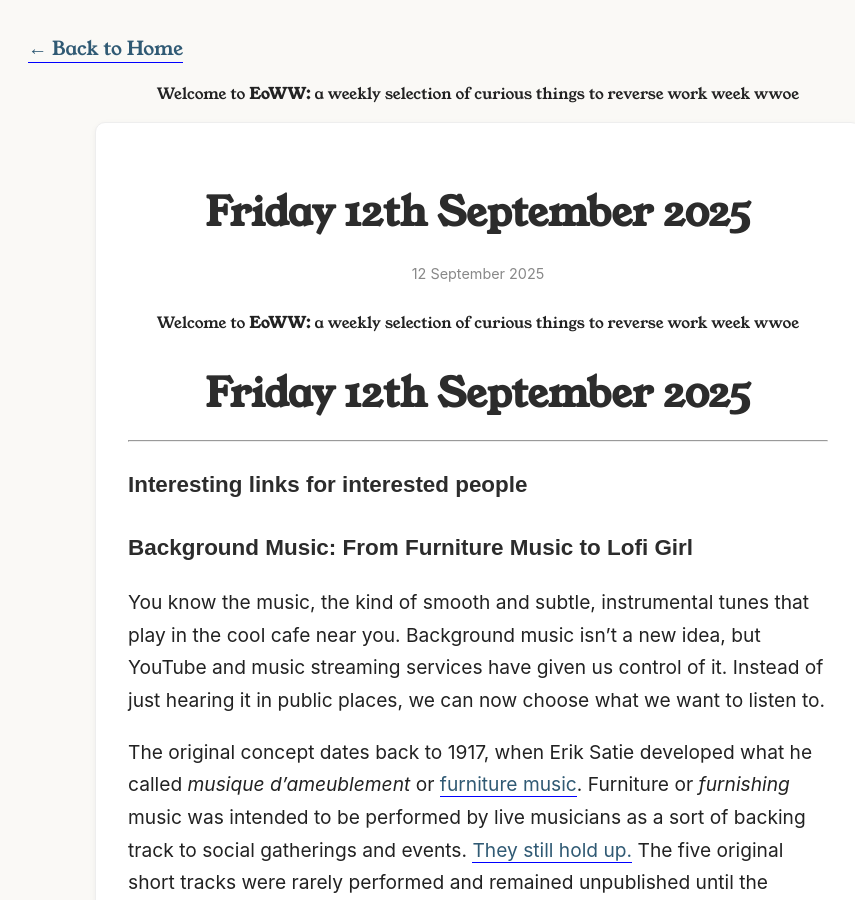
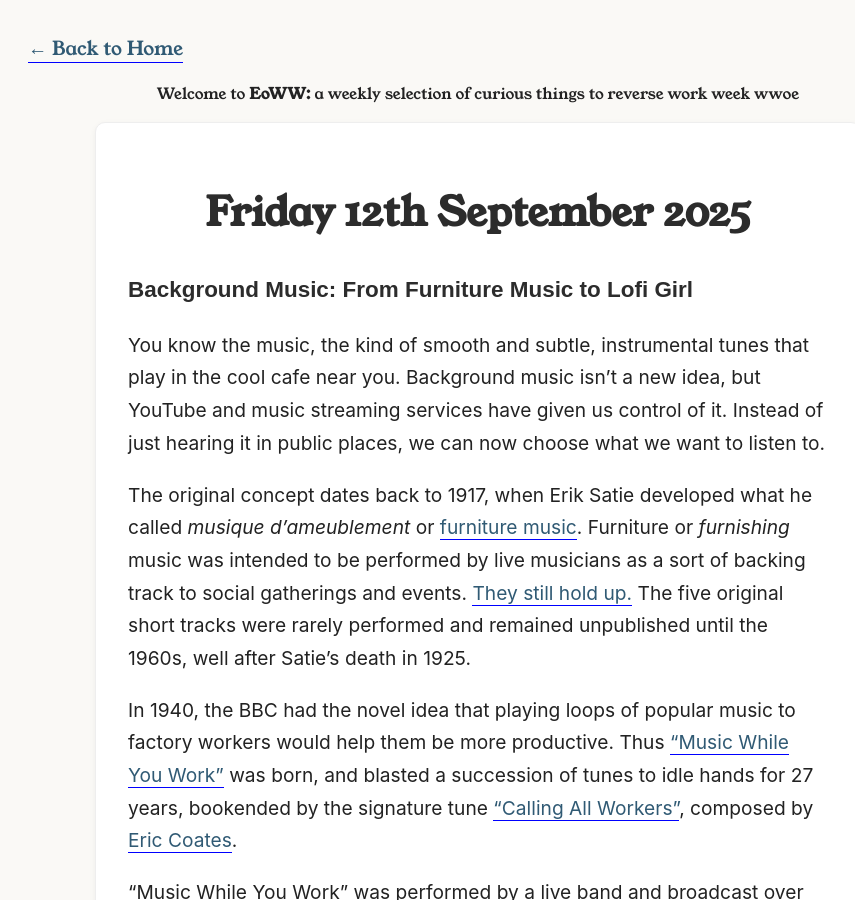
Before and after one commit to 746a/EoW, a Jekyll site: the page built from _weeks/2025-09-12.md, in a window 1280 px wide and 900 px high. Shown: the whole window, without its empty margins (162-1017 px from the left). Built offline with Jekyll 4.4.1, drawn with Linux system fonts in a browser that asks for light colours.

Commit message:
Remove redundant title and date from week layout and clean up content structure

```diff
--- a/_layouts/week.html
+++ b/_layouts/week.html
@@ -10,8 +10,6 @@ layout: default
 </div>
 
 <article class="week">
-  <h1>{{ page.title }}</h1>
-  <p class="date">{{ page.date | date: "%d %B %Y" }}</p>
   {{ content }}
 </article>
 
--- a/_weeks/2025-09-12.md
+++ b/_weeks/2025-09-12.md
@@ -4,15 +4,7 @@ title: "Friday 12th September 2025"
 date: 2025-09-12
 ---
 
- <div class="motto">
-        <p>Welcome to <b>EoWW:</b> a weekly selection of curious things to reverse work week wwoe</p>
-        </div>
-
 # Friday 12th September 2025
-
-***
-
-## Interesting links for interested people
 
 ### Background Music: From Furniture Music to Lofi Girl
 
```
